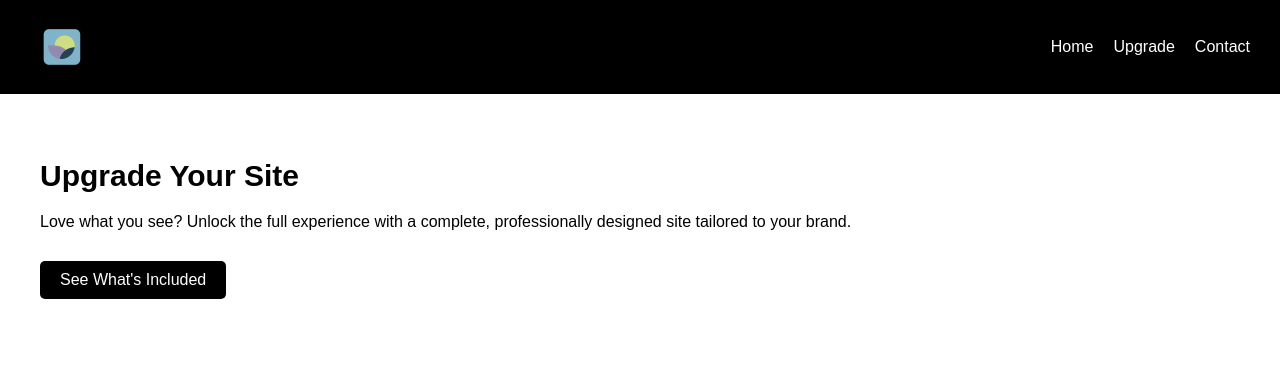
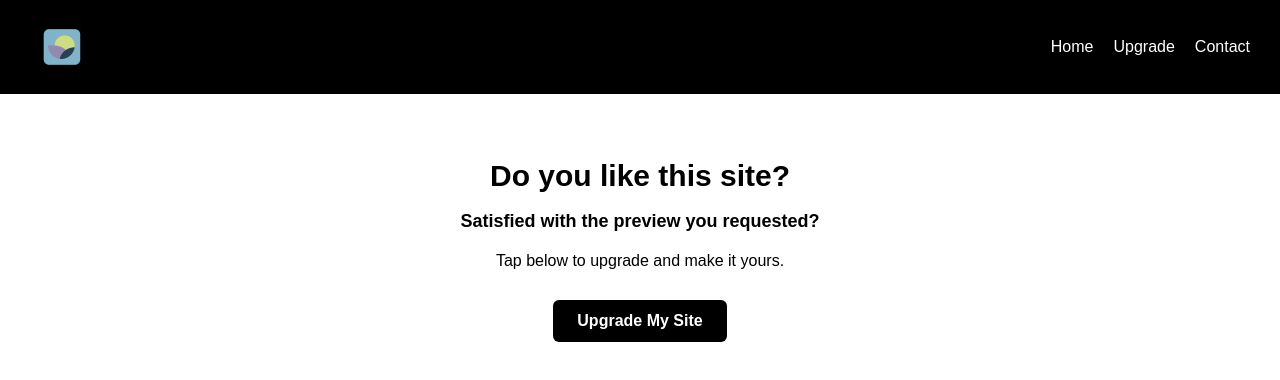
Before and after one commit to NestiveWebStudios/nestive-site, a React (Vite) app: page /upgrade in a window 1280 px wide. Shown: the top 380 px of the page. Built offline with nearby package versions, Linux system fonts and the light colour scheme.

Commit message:
Update Upgrade.jsx

```diff
--- a/src/Upgrade.jsx
+++ b/src/Upgrade.jsx
@@ -3,28 +3,30 @@ import { Link } from 'react-router-dom';
 
 const Upgrade = () => {
   return (
-    <div style={{ padding: '40px', fontFamily: 'Arial, sans-serif' }}>
-      <h2 style={{ fontSize: '30px', marginBottom: '20px' }}>Upgrade Your Site</h2>
-      <p style={{ fontSize: '16px', marginBottom: '20px' }}>
-        Love what you see? Unlock the full experience with a complete, professionally designed site tailored to your brand.
+    <div style={{ padding: '40px', fontFamily: 'Arial, sans-serif', textAlign: 'center' }}>
+      <h2 style={{ fontSize: '30px', marginBottom: '10px' }}>Do you like this site?</h2>
+      <p style={{ fontSize: '18px', fontWeight: 'bold', marginBottom: '20px' }}>
+        Satisfied with the preview you requested?
+      </p>
+      <p style={{ fontSize: '16px', marginBottom: '30px' }}>
+        Tap below to upgrade and make it yours.
       </p>
       <Link
         to="/upgrade-details"
         style={{
           display: 'inline-block',
-          marginTop: '10px',
-          padding: '10px 20px',
+          padding: '12px 24px',
           backgroundColor: '#000',
-          color: 'white',
+          color: '#fff',
           textDecoration: 'none',
-          borderRadius: '5px'
+          borderRadius: '6px',
+          fontWeight: 'bold'
         }}
       >
-        See What's Included
+        Upgrade My Site
       </Link>
     </div>
   );
 };
 
-
 export default Upgrade;
```
